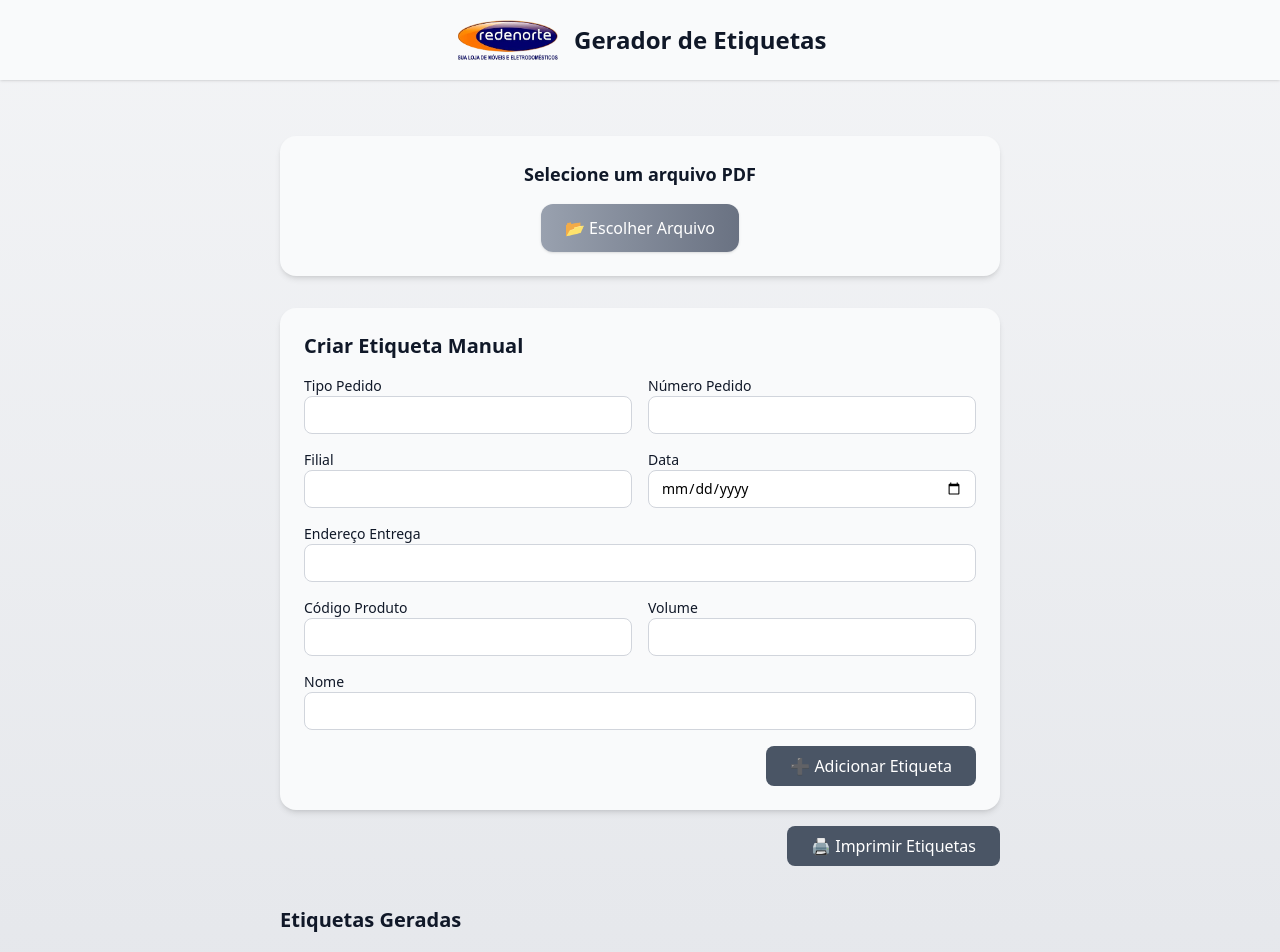
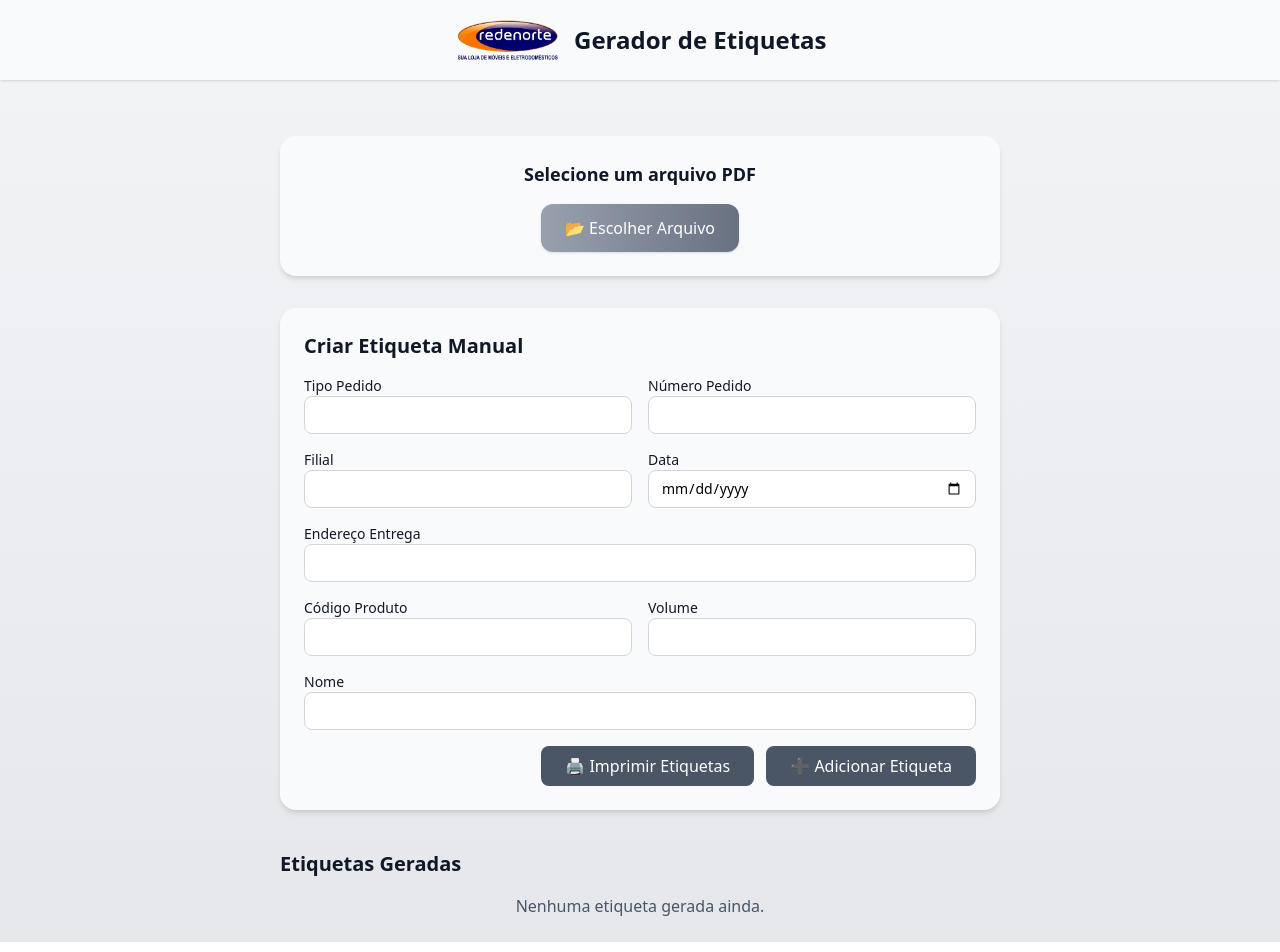
Before and after one commit to ElieltonRamos/Generate-Tags, a Vue app: page / in a window 1280 px wide. Shown: the top 952 px of the page. Built offline with nearby package versions, Linux system fonts and the light colour scheme.

Commit message:
configurando impressao para Elgin L42 Pro

```diff
--- a/src/App.vue
+++ b/src/App.vue
@@ -67,6 +67,9 @@
             <input v-model="form.nome" class="input" />
           </div>
           <div class="col-span-2 text-right">
+            <button @click="print" class="px-6 mr-3 py-2 bg-gray-600 text-white rounded-lg hover:bg-gray-700">
+              🖨️ Imprimir Etiquetas
+            </button>
             <button type="submit" class="px-6 py-2 bg-gray-600 text-white rounded-lg hover:bg-gray-700">
               ➕ Adicionar Etiqueta
             </button>
@@ -74,16 +77,10 @@
         </form>
       </div>
 
-      <div class="w-full flex justify-end mt-4">
-        <button @click="imprimirEtiquetas" class="px-6 py-2 bg-gray-600 text-white rounded-lg hover:bg-gray-700">
-          🖨️ Imprimir Etiquetas
-        </button>
-      </div>
-
       <!-- Lista de etiquetas -->
       <section class="w-full mt-10">
         <h2 class="text-xl font-semibold text-gray-900 mb-4">Etiquetas Geradas</h2>
-        <div class="etiqueta-to-print" v-if="etiquetas.length > 0">
+        <div id="invoiceContent" v-if="etiquetas.length > 0">
           <Etiqueta v-for="(et, index) in etiquetas" :key="index" v-bind="et" @deletar="removerEtiqueta(index)" />
         </div>
         <p v-else class="text-gray-600 text-center">Nenhuma etiqueta gerada ainda.</p>
@@ -97,37 +94,6 @@ import { ref } from 'vue';
 import Etiqueta from './components/Etiqueta.vue';
 
 const etiquetas = ref([]);
-
-function imprimirEtiquetas() {
-  const etiquetasContainer = document.createElement('div');
-
-  // Clona cada etiqueta do DOM
-  document.querySelectorAll('.etiqueta-to-print').forEach((el) => {
-    etiquetasContainer.appendChild(el.cloneNode(true));
-  });
-
-  const printWindow = window.open('', '_blank', 'width=400,height=600');
-  if (!printWindow) return;
-
-  printWindow.document.write(`
-    <html>
-      <head>
-        <title>Imprimir Etiquetas</title>
-        <style>
-          body { margin: 0; padding: 10px; font-family: Arial, sans-serif; }
-          .etiqueta { margin-bottom: 10px; }
-        </style>
-      </head>
-      <body>
-        ${etiquetasContainer.innerHTML}
-      </body>
-    </html>
-  `);
-  printWindow.document.close();
-  printWindow.focus();
-  printWindow.print();
-  printWindow.close();
-}
 
 // Formulário
 const form = ref({
@@ -180,4 +146,52 @@ function adicionarEtiqueta() {
 function removerEtiqueta(index) {
   etiquetas.value.splice(index, 1);
 }
+
+function print() {
+  const content = document.getElementById('invoiceContent')?.innerHTML;
+  if (!content) return;
+
+  const iframe = document.createElement('iframe');
+  iframe.style.position = 'fixed';
+  iframe.style.width = '0';
+  iframe.style.height = '0';
+  iframe.style.border = '0';
+  document.body.appendChild(iframe);
+
+  const doc = iframe.contentWindow?.document;
+  if (!doc) return;
+
+  // Importa os estilos do Tailwind do app
+  const styles = Array.from(document.styleSheets)
+    .map((style) => {
+      try {
+        return `<link rel="stylesheet" href="${style.href}">`;
+      } catch {
+        return '';
+      }
+    })
+    .join('');
+
+  doc.open();
+  doc.write(`
+    <html>
+      <head>
+        ${styles}
+        <style>
+          /* Ajustes específicos de impressão */
+          @media print {
+            body { background: white; width: 100mm; }
+            button { display: none; } /* Oculta botões */
+          }
+        </style>
+      </head>
+      <body onload="window.print(); setTimeout(() => window.close(), 100);">
+        ${content}
+      </body>
+    </html>
+  `);
+  doc.close();
+
+  setTimeout(() => document.body.removeChild(iframe), 2000);
+}
 </script>
--- a/src/components/Etiqueta.vue
+++ b/src/components/Etiqueta.vue
@@ -12,7 +12,7 @@
     <div class="flex items-center justify-between border-b border-gray-400 pb-2 mb-3">
       <div class="flex items-center">
         <img src="../assets/logo-rede-norte.png" alt="Logo Empresa" class="h-10 mr-3" />
-        <h2 class="text-lg font-bold">DANFE Simplificada</h2>
+        <h2 class="text-lg font-bold">{{ nome }}</h2>
       </div>
       <span class="text-sm">{{ data }}</span>
     </div>
@@ -27,7 +27,6 @@
       <div>
         <p><span class="font-semibold">Volume:</span> {{ volume }}</p>
         <p><span class="font-semibold">Código Produto:</span> {{ codigoProduto }}</p>
-        <p><span class="font-semibold">Nome:</span> {{ nome }}</p>
       </div>
     </div>
 
```
